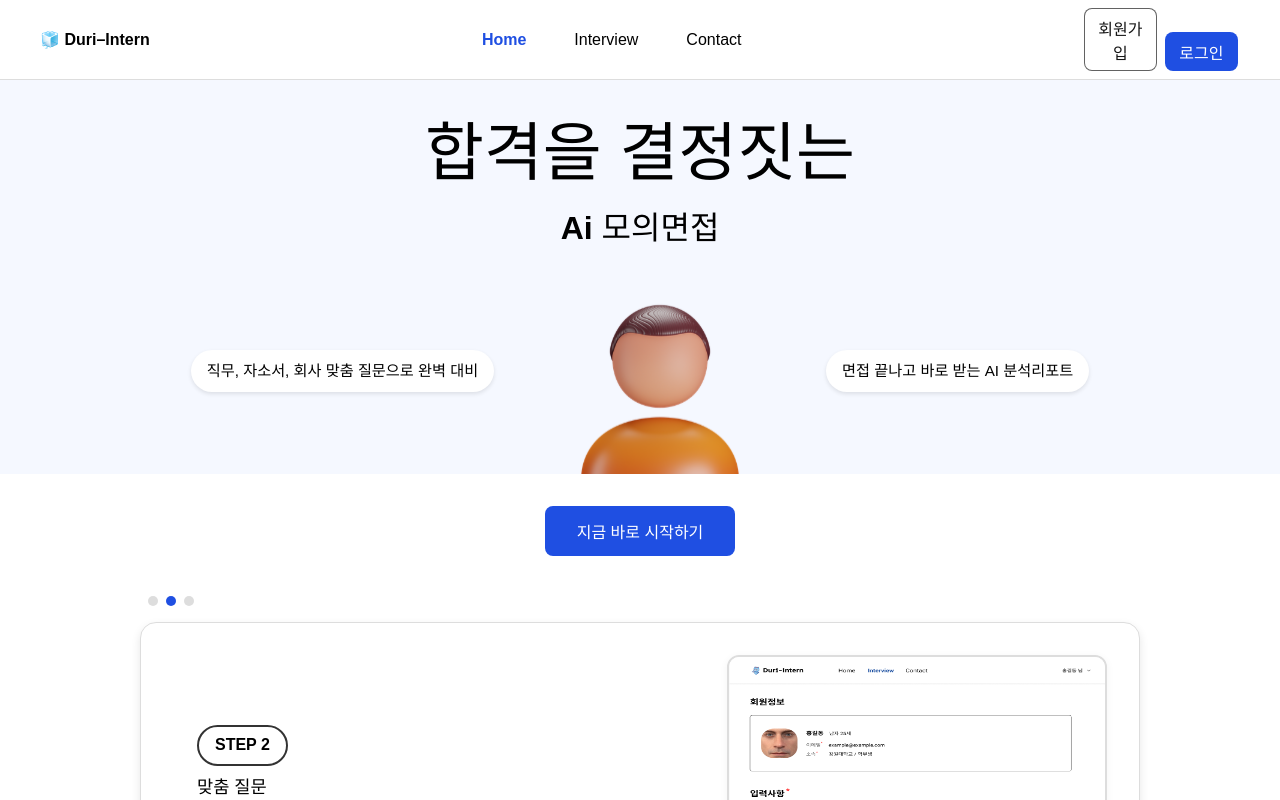
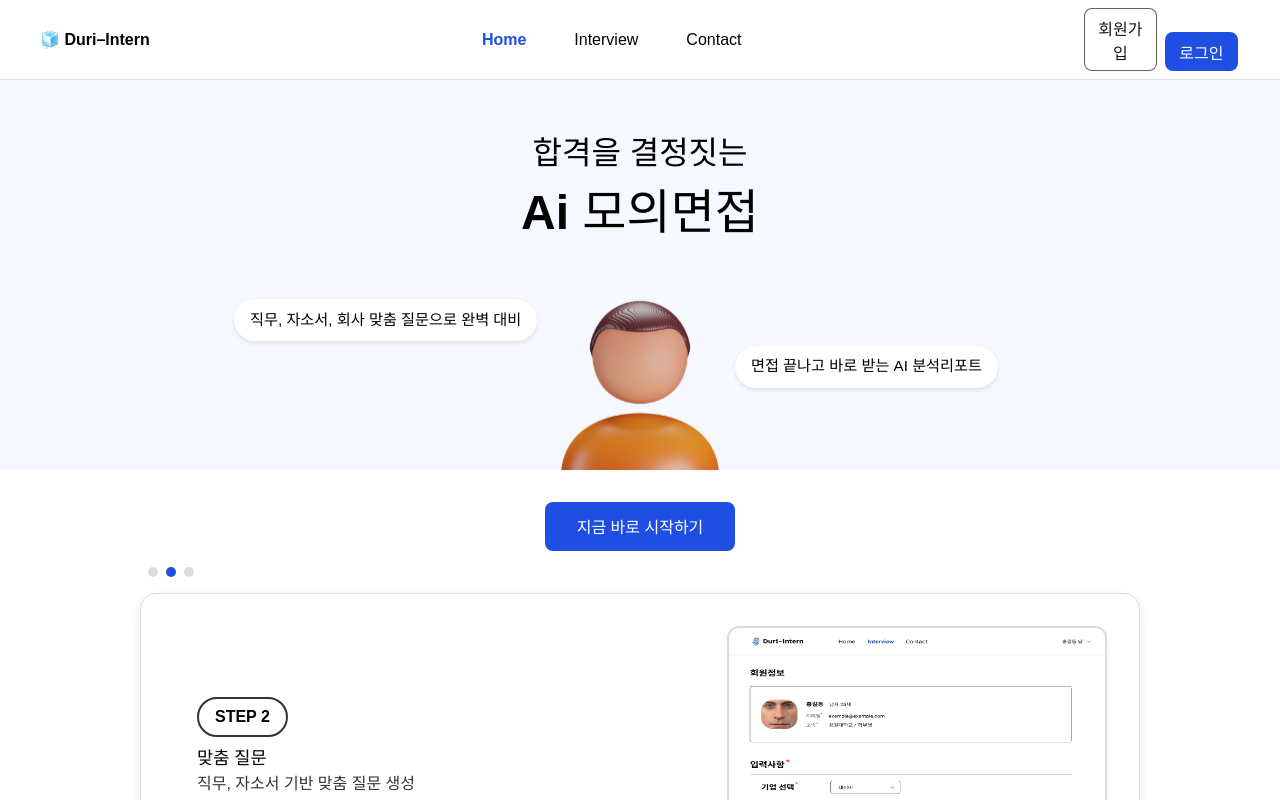
Before and after one commit to knupp7/react-ai-interview, a React (Vite) app in the folder vite-project/: page / in a window 1280 px wide. Shown: the top 800 px of the page. Built offline with nearby package versions, Linux system fonts and the light colour scheme; no server answers.

Commit message:
[design] Redesign Home Page
Padding 조정
Scroll 안 되도록 화면 재배치
아바타 중앙 정렬

```diff
--- a/vite-project/src/index.css
+++ b/vite-project/src/index.css
@@ -36,8 +36,9 @@ a {
 
 body {
   margin: 0;
-  display: flex;
-  place-items: center;
+  /* display: flex;
+  place-items: center; */
+  padding-top: 10vh;
   min-width: 320px;
   min-height: 100vh;
   font-family: sans-serif;
--- a/vite-project/src/pages/home-comps/HomeBanner.jsx
+++ b/vite-project/src/pages/home-comps/HomeBanner.jsx
@@ -6,8 +6,7 @@ const HomeBanner = () => {
   return (
     <div className={styles.hero}>
       <div className={styles.hero_center}>
-        <h1>{HOME_STRINGS.HERO.TITLE}</h1>
-        <h2>{HOME_STRINGS.HERO.SUBTITLE}</h2>
+        <h1><span>{HOME_STRINGS.HERO.TITLE}</span> {HOME_STRINGS.HERO.SUBTITLE}</h1>
 
         <div className={styles.avatar_wrapper}>
           <span className={`${styles.hero_tag} ${styles.left}`}>{HOME_STRINGS.HERO.TAG_LEFT}</span>
--- a/vite-project/src/styles/Home.module.css
+++ b/vite-project/src/styles/Home.module.css
@@ -11,7 +11,6 @@ body {
 
 .home_container {
     width: 100%;
-    padding-top: 70px;
 }
 
 .hero {
@@ -24,15 +23,30 @@ body {
     flex-direction: column;
     align-items: center;
     text-align: center;
+    gap: 1rem;
 }
 
 .avatar_wrapper {
+  position: relative;
+  width: 100%;
+  max-width: 300px;
+  height: auto;
   display: flex;
+  justify-content: center;
   align-items: center;
-    gap: 1rem;
+}
+
+.avatar {
+  width: 300px;
+  display: block;
+  position: relative;
+  z-index: 1;
 }
 
 .hero_tag {
+  position: absolute;
+  top: 50%;
+  transform: translateY(-50%);
   background: white;
   border-radius: 9999px;
   padding: 0.6rem 1rem;
@@ -41,13 +55,24 @@ body {
   white-space: nowrap;
 }
 
+.left {
+  left: -16rem;
+  top: 3.5rem
+}
+
+.right {
+  right: -13rem;
+
+}
+
 .hero h1 {
-    font-size: 4rem;
+    font-size: 3rem;
     margin: 1rem 0 0.5rem;
     font-weight: bold;
 }
 
-.hero h2 {
+.hero h1 > span {
+    display: block;
     font-size: 2rem;
     margin: 0.5rem 0 1rem;
 }
@@ -68,7 +93,7 @@ body {
 
 .slider {
     position: relative;
-    padding: 40px 0;
+    padding: 1rem  0 0 0;
     display: flex;
     flex-direction: column;
     align-items: center;
```
Lines whose indentation alone changed are shown as unchanged.
